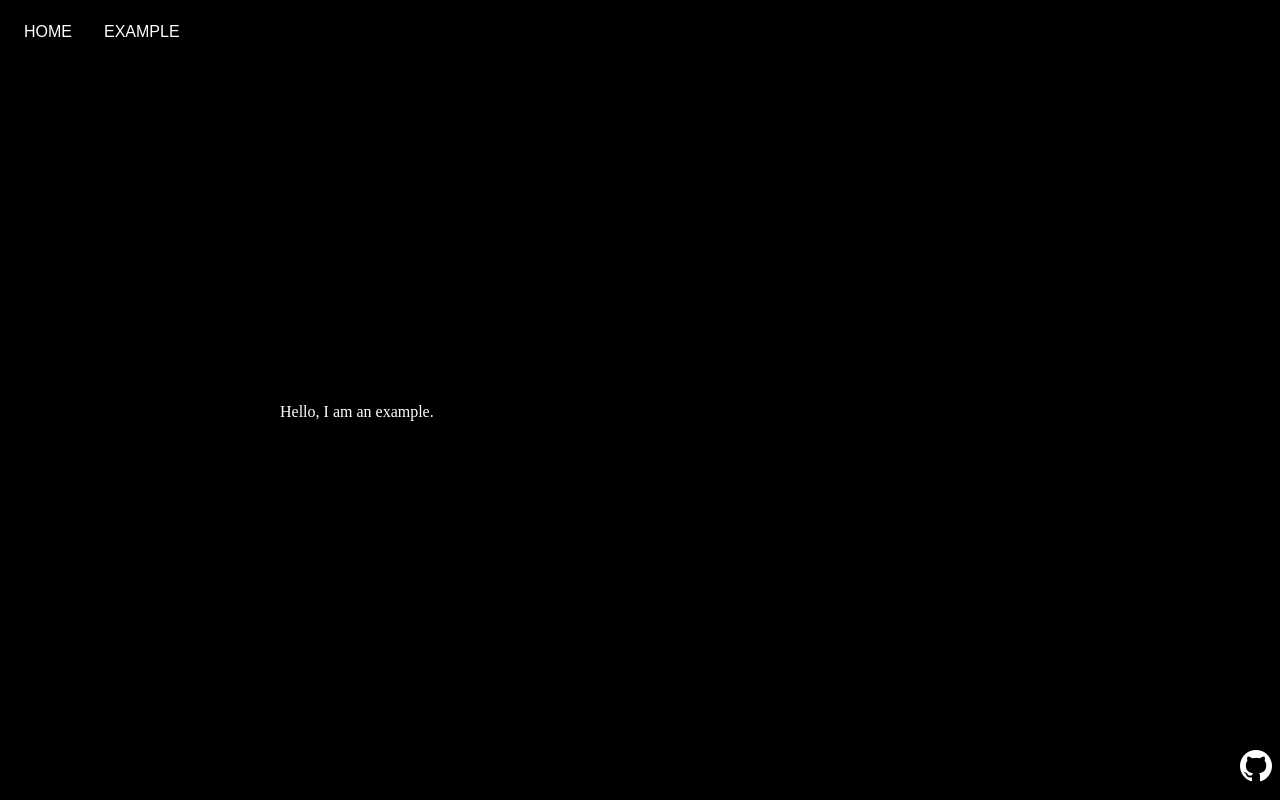
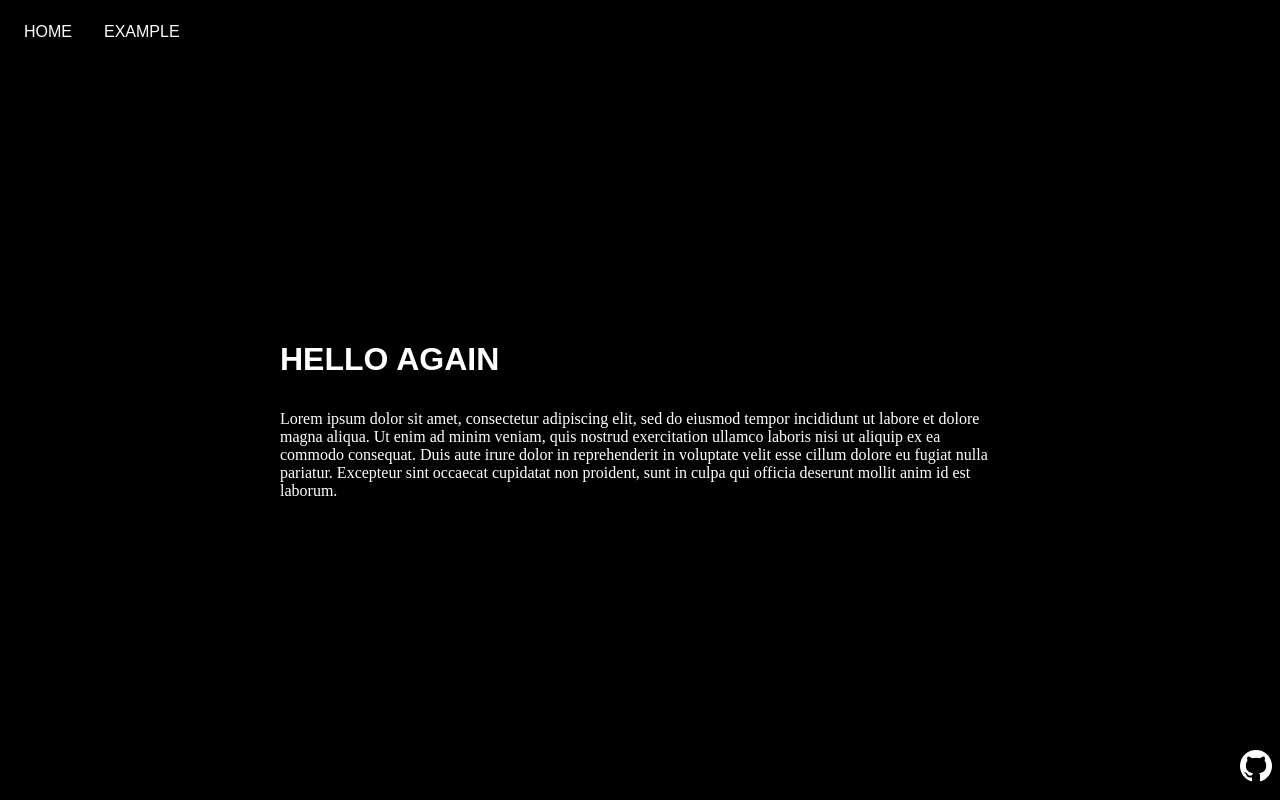
Before and after one commit to jlanssie/next-app, a Next.js app: page /example in a window 1280 px wide. Built offline with nearby package versions, Linux system fonts and the light colour scheme.

Commit message:
main - update

```diff
--- a/src/pages/example.jsx
+++ b/src/pages/example.jsx
@@ -1,5 +1,18 @@
 export const Example = () => {
-  return <p>Hello, I am an example.</p>;
+  return (
+    <>
+      <h1>Hello again</h1>
+      <p>
+        Lorem ipsum dolor sit amet, consectetur adipiscing elit, sed do eiusmod
+        tempor incididunt ut labore et dolore magna aliqua. Ut enim ad minim
+        veniam, quis nostrud exercitation ullamco laboris nisi ut aliquip ex ea
+        commodo consequat. Duis aute irure dolor in reprehenderit in voluptate
+        velit esse cillum dolore eu fugiat nulla pariatur. Excepteur sint
+        occaecat cupidatat non proident, sunt in culpa qui officia deserunt
+        mollit anim id est laborum.
+      </p>
+    </>
+  );
 };
 
 export default Example;
```
